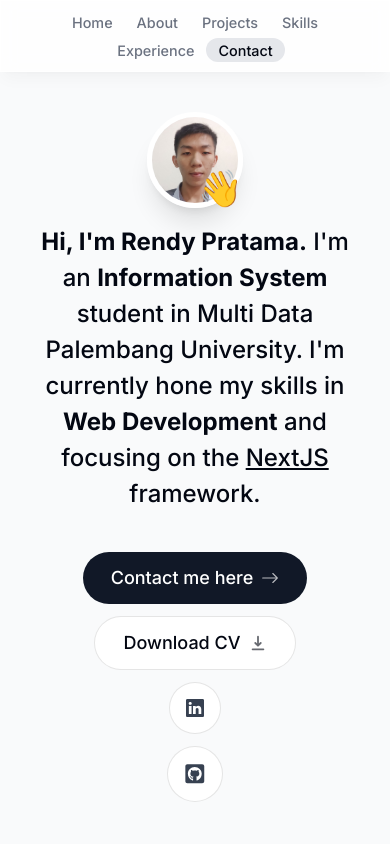
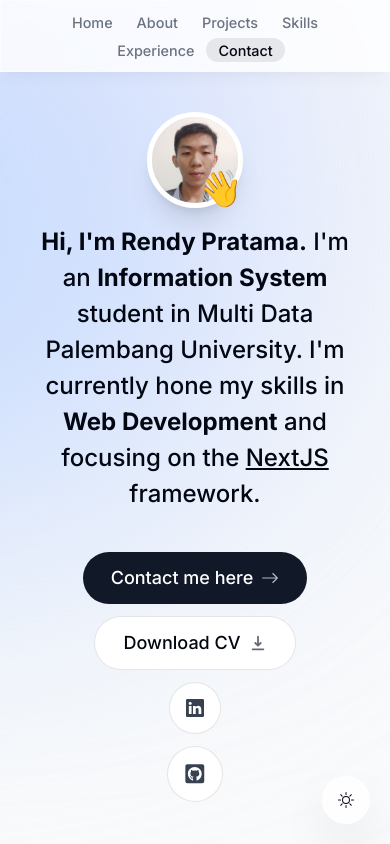
Before and after one commit to Rendy752/Personal-Portofolio, a Next.js app: page / in a window 390 px wide. Shown: the top 844 px of the page. Built offline with nearby package versions, Linux system fonts and the light colour scheme; no server answers.

Commit message:
ADD: theme switch

```diff
--- a/app/globals.css
+++ b/app/globals.css
@@ -6,6 +6,10 @@ html {
     --line-color: #e5e7eb;
 }
 
+html.dark {
+    --line-color: rgba(255,255,255,0.2);
+}
+
 .borderBlack {
     @apply border border-black/10;
 }
--- a/app/layout.tsx
+++ b/app/layout.tsx
@@ -6,6 +6,7 @@ import ThemeContextProvider from '@/context/theme_context';
 import ActiveSectionContextProvider from '@/context/active_section_context';
 import { Toaster } from 'react-hot-toast';
 import Footer from '@/components/footer';
+import ThemeSwitch from '@/components/theme_switch';
 
 const inter = Inter({ subsets: ['latin'] });
 
@@ -22,17 +23,18 @@ export default function RootLayout({
   return (
     <html lang="en" className="!scroll-smooth">
       <body
-        className={`${inter.className} bg-gray-50 text-gray-950 relative pt-28 sm:pt-36`}
+        className={`${inter.className} bg-gray-50 text-gray-950 relative pt-28 sm:pt-36 dark:bg-gray-900 dark:text-gray-50 dark:text-opacity-90`}
       >
-        <div className="bg-violet-200 absolute top-[-6rem] -z-10 right-[11rem] h-[60rem] rounded-full blur-[10rem] sm:w-[68.75rem]"></div>
-        <div className="bg-violet-100 absolute top-[-4rem] -z-10 right-[65rem] h-[60rem] rounded-full blur-[10rem] sm:w-[68.75rem]"></div>
-        <div className="bg-blue-200 absolute top-[-1rem] -z-10 left-[-35rem] h-[60rem] rounded-full blur-[10rem] sm:w-[68.75rem] md:left-[33rem] lg:left-[-28rem] xl:left-[-15rem] 2xl:left-[-5rem]"></div>
+        <div className="bg-violet-200 absolute top-[-6rem] -z-10 right-[11rem] h-[31.25rem] w-[31.25rem] rounded-full blur-[10rem] sm:w-[68.75rem] dark:bg-[#a474ac]"></div>
+        <div className="bg-blue-200 absolute top-[-1rem] -z-10 left-[-35rem] h-[31.25rem] w-[50rem] rounded-full blur-[10rem] sm:w-[68.75rem] md:left-[-33rem] lg:left-[-28rem] xl:left-[-15rem] 2xl:left-[-5rem] dark:bg-[#49447c]"></div>
         <ThemeContextProvider>
           <ActiveSectionContextProvider>
             <Header />
             {children}
             <Footer />
+
             <Toaster position="top-right" />
+            <ThemeSwitch />
           </ActiveSectionContextProvider>
         </ThemeContextProvider>
       </body>
--- a/components/experience.tsx
+++ b/components/experience.tsx
@@ -10,6 +10,7 @@ import 'react-vertical-timeline-component/style.min.css';
 import { experiencesData } from '@/lib/data';
 import { useSectionInView } from '@/lib/hooks';
 import { useTheme } from '@/context/theme_context';
+import { motion } from 'framer-motion';
 
 export default function Experience() {
   const { ref } = useSectionInView('Experience');
@@ -17,6 +18,10 @@ export default function Experience() {
 
   return (
     <section id="experience" ref={ref} className="scroll-mt-28 mb-28 sm:mb-40">
+      <motion.div
+        initial={{ opacity: 0, scale: 0 }}
+        animate={{ opacity: 1, scale: 1 }}
+      >
         <SectionHeading>My Experience</SectionHeading>
         <VerticalTimeline lineColor="">
           {experiencesData.map((item, index) => (
@@ -53,6 +58,7 @@ export default function Experience() {
             </React.Fragment>
           ))}
         </VerticalTimeline>
+      </motion.div>
     </section>
   );
 }
--- a/components/footer.tsx
+++ b/components/footer.tsx
@@ -1,8 +1,15 @@
+'use client';
+
 import React from 'react';
+import { motion } from 'framer-motion';
 
 export default function Footer() {
   return (
-    <footer className="mb-10 px-4 text-center text-gray-500">
+    <motion.footer
+      className="mb-10 px-4 text-center text-gray-500"
+      initial={{ opacity: 0, scale: 0 }}
+      animate={{ opacity: 1, scale: 1 }}
+    >
       <small className="mb-2 block text-xs">
         &copy; 2024 Rendy Pratama. All rights reserved.
       </small>
@@ -11,6 +18,6 @@ export default function Footer() {
         React & Next.js (App Router & Server Actions), TypeScript, Tailwind CSS,
         Framer Motion, React Email & Resend, and Vercel hosting.
       </p>
-    </footer>
+    </motion.footer>
   );
 }
--- a/components/intro.tsx
+++ b/components/intro.tsx
@@ -80,7 +80,7 @@ export default function Intro() {
           <BsArrowRight className="opacity-70 group-hover:translate-x-1 transition" />
         </Link>
         <a
-          className="group bg-white px-7 py-3 flex items-center gap-2 rounded-full outline-none focus:scale-110 hover:scale-110 active:scale-105 transition cursor-pointer borderBlack"
+          className="group bg-white px-7 py-3 flex items-center gap-2 rounded-full outline-none focus:scale-110 hover:scale-110 active:scale-105 transition cursor-pointer borderBlack dark:bg-white/10"
           href="/cv.pdf"
           download
         >
@@ -88,14 +88,14 @@ export default function Intro() {
           <HiDownload className="opacity-60 group-hover:translate-y-1 transition" />
         </a>
         <a
-          className="bg-white text-gray-700 p-4 flex items-center gap-2 rounded-full outline-none focus:scale-[1.15] hover:scale-[1.15] hover:text-gray-950 active:scale-105 transition cursor-pointer borderBlack"
+          className="bg-white text-gray-700 p-4 flex items-center gap-2 rounded-full outline-none focus:scale-[1.15] hover:scale-[1.15] hover:text-gray-950 active:scale-105 transition cursor-pointer borderBlack dark:bg-white/10 dark:text-white/60"
           href="https://www.linkedin.com/in/rendy-pratama-aa574124a"
           target="_blank"
         >
           <BsLinkedin />
         </a>
         <a
-          className="bg-white text-gray-700 p-4 flex items-center gap-2 rounded-full text-[1.35rem] outline-none focus:scale-[1.15] hover:scale-[1.15] hover:text-gray-950 active:scale-105 transition cursor-pointer borderBlack"
+          className="bg-white text-gray-700 p-4 flex items-center gap-2 rounded-full text-[1.35rem] outline-none focus:scale-[1.15] hover:scale-[1.15] hover:text-gray-950 active:scale-105 transition cursor-pointer borderBlack dark:bg-white/10 dark:text-white/60"
           href="https://github.com/Rendy752"
           target="_blank"
         >
--- a/components/projects.tsx
+++ b/components/projects.tsx
@@ -5,20 +5,24 @@ import SectionHeading from './section_heading';
 import { projectsData } from '@/lib/data';
 import Project from './project';
 import { useSectionInView } from '@/lib/hooks';
+import { motion } from 'framer-motion';
 
 export default function Projects() {
   const { ref } = useSectionInView('Projects', 0.2);
 
   return (
     <section ref={ref} id="projects" className="scroll-mt-28 mb-28">
-      <SectionHeading>My Projects</SectionHeading>
-      <div>
+      <motion.div
+        initial={{ opacity: 0, scale: 0 }}
+        animate={{ opacity: 1, scale: 1 }}
+      >
+        <SectionHeading>My Projects</SectionHeading>
         {projectsData.map((project, index) => (
           <React.Fragment key={index}>
             <Project {...project} />
           </React.Fragment>
         ))}
-      </div>
+      </motion.div>
     </section>
   );
 }
--- a/components/section_divider.tsx
+++ b/components/section_divider.tsx
@@ -5,7 +5,7 @@ import { motion } from 'framer-motion';
 export default function SectionDivider() {
   return (
     <motion.div
-      className="bg-gray-200 my-24 h-16 w-1 rounded-full hidden sm:block"
+      className="bg-gray-200 my-24 h-16 w-1 rounded-full hidden sm:block dark:bg-opacity-20"
       initial={{ opacity: 0, y: 100 }}
       animate={{ opacity: 1, y: 0 }}
       transition={{ delay: 0.15 }}
--- a/components/skills.tsx
+++ b/components/skills.tsx
@@ -29,6 +29,10 @@ export default function Skills() {
       ref={ref}
       className="mb-28 max-w-[53rem] scroll-mt-28 text-center sm:mb-40"
     >
+      <motion.div
+        initial={{ opacity: 0, scale: 0 }}
+        animate={{ opacity: 1, scale: 1 }}
+      >
         <SectionHeading>My Skills</SectionHeading>
         <ul className="flex flex-wrap justify-center gap-2 text-lg text-gray-800">
           {skillsData.map((skill, index) => (
@@ -49,6 +53,7 @@ export default function Skills() {
             </motion.li>
           ))}
         </ul>
+      </motion.div>
     </section>
   );
 }
--- /dev/null
+++ b/components/theme_switch.tsx
@@ -0,0 +1,21 @@
+'use client';
+
+import { useTheme } from '@/context/theme_context';
+import React from 'react';
+import { BsMoon, BsSun } from 'react-icons/bs';
+import { motion } from 'framer-motion';
+
+export default function ThemeSwitch() {
+  const { theme, toggleTheme } = useTheme();
+
+  return (
+    <motion.button
+      className="fixed bottom-5 right-5 bg-white w-[3rem] h-[3rem] bg-opacity-80 backdrop-blur-[0.5rem] border border-white border-opacity-40 shadow-2xl rounded-full flex items-center justify-center hover:scale-[1.15] active:scale-105 transition-all dark:bg-gray-950"
+      initial={{ opacity: 0, scale: 0 }}
+      animate={{ opacity: 1, scale: 1 }}
+      onClick={toggleTheme}
+    >
+      {theme === 'light' ? <BsSun /> : <BsMoon />}
+    </motion.button>
+  );
+}
--- a/tailwind.config.ts
+++ b/tailwind.config.ts
@@ -1,20 +1,21 @@
-import type { Config } from "tailwindcss";
+import type { Config } from 'tailwindcss';
 
 const config: Config = {
   content: [
-    "./pages/**/*.{js,ts,jsx,tsx,mdx}",
-    "./components/**/*.{js,ts,jsx,tsx,mdx}",
-    "./app/**/*.{js,ts,jsx,tsx,mdx}",
+    './pages/**/*.{js,ts,jsx,tsx,mdx}',
+    './components/**/*.{js,ts,jsx,tsx,mdx}',
+    './app/**/*.{js,ts,jsx,tsx,mdx}',
   ],
   theme: {
     extend: {
       backgroundImage: {
-        "gradient-radial": "radial-gradient(var(--tw-gradient-stops))",
-        "gradient-conic":
-          "conic-gradient(from 180deg at 50% 50%, var(--tw-gradient-stops))",
+        'gradient-radial': 'radial-gradient(var(--tw-gradient-stops))',
+        'gradient-conic':
+          'conic-gradient(from 180deg at 50% 50%, var(--tw-gradient-stops))',
       },
     },
   },
   plugins: [],
+  darkMode: 'class',
 };
 export default config;
```
Lines whose indentation alone changed are shown as unchanged.
